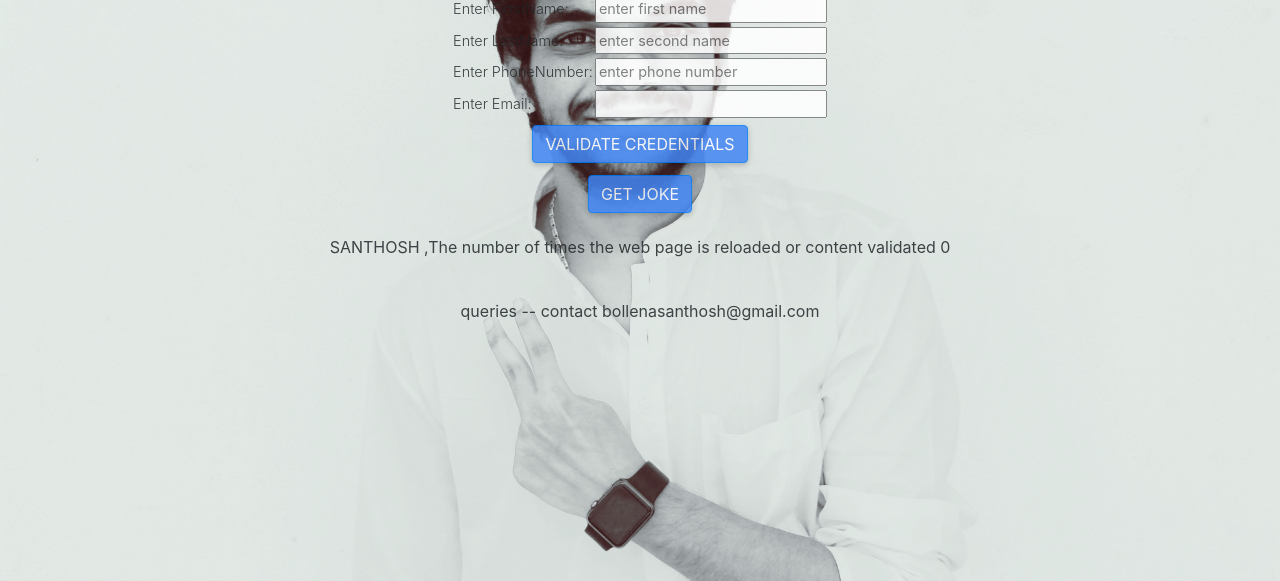
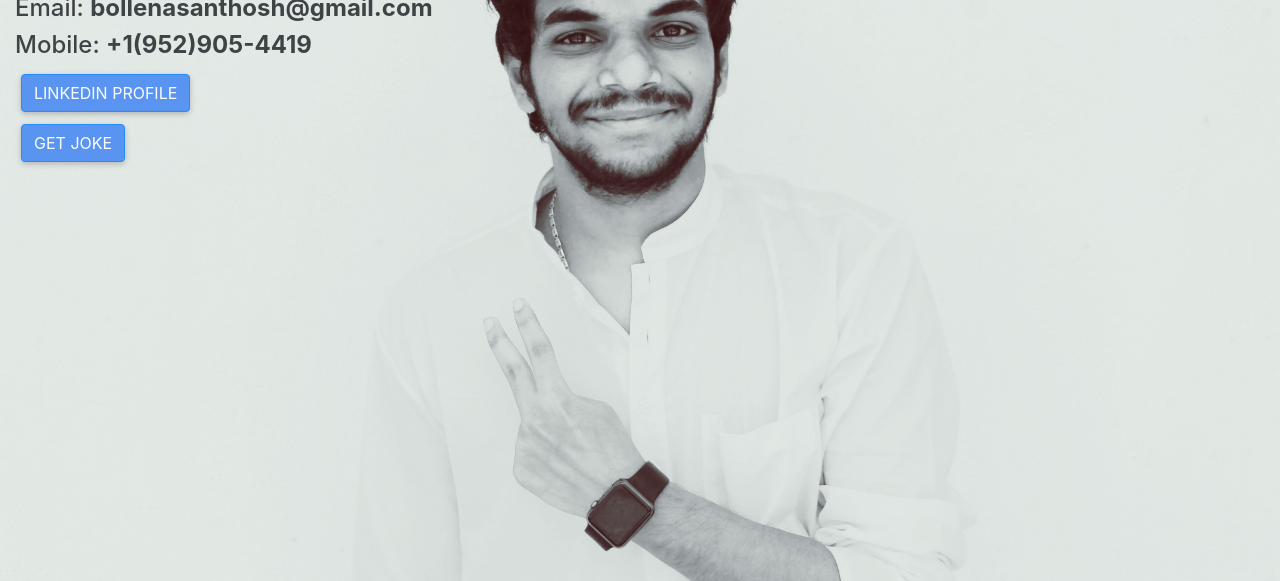
Before and after one commit to santhoshkumarbollena/static-user-interaction-page, a plain HTML site: page contact.html in a window 1280 px wide. Shown: the part 219-800 px from the top of the page. Drawn offline with nearby package versions, Linux system fonts and the light colour scheme.

Commit message:
Updated info

```diff
--- a/contact.html
+++ b/contact.html
@@ -20,7 +20,7 @@
 </head>
 <body class="bgimg" style="background-image: url(Images/Image.JPEG)">
         <nav class="navbar navbar-expand-md fixed-top bg-dark">
-                <a class="navbar-brand" href="index.html">Home Page</a>
+                <a class="navbar-brand" href="index.html">Profile</a>
                 <button class="navbar-toggler" type="button" data-toggle="collapse" data-target="#navbarCollapse" aria-controls="navbarCollapse"
                   aria-expanded="false" aria-label="Toggle navigation">
                   <span class="navbar-toggler-icon"></span>
@@ -33,9 +33,7 @@
                     <li class="nav-item">
                       <a class="nav-link" href="contact.html">Contact</a>
                     </li>
-                    <li class="nav-item">
-                      <a class="nav-link" href="Operation.html">Operations</a>
-                    </li>
+
                   </ul>
 
                 </div>
@@ -69,54 +67,19 @@
           </article> -->
 
     <div  id="coder3" class="container-fluid">
-        <table align="center">
-            <tr>
-                <td>Enter FirtstName:</td>
-                <td><input type="text" id="firstname" v-model="firstname" placeholder="enter first name" value=""></td>
+       <h4 align="left">Email:  <b>bollenasanthosh@gmail.com</b></h4>
+       <h4 align="left">Mobile:  <b>+1(952)905-4419</b></h4>
+       <div align="left">
+          <button  class="btn btn-primary"><a style="color :white" href="https://www.linkedin.com/in/santhosh-kumar-bollena-7a0a43169/" >LinkedIn Profile</a></button>
 
+        </div>
 
-            </tr>
-            <tr>
-                <td colspan="2" style="color: red"><span id="validateFirstName"></span></td>
-              </tr>
-            <tr>
-                    <td>Enter LastName:</td>
-                    <td><input type="text" id="lastname" v-model="lastname" placeholder="enter second name" value=""></td>
-
-            </tr>
-            <tr>
-                <td colspan="2" style="color: red"><span id="validateSecondName"></span></td>
-              </tr>
-            <tr>
-                    <td>Enter PhoneNumber:</td>
-                    <td><input type="text" id="phonenumber" v-model="phonenumber" placeholder="enter phone number" value=""></td>
-
-
-            </tr>
-            <tr>
-              <td colspan="2" style="color: red"><span id="validateNumber"></span></td>
-            </tr>
-            <tr>
-                    <td>Enter Email:</td>
-                    <td><input type="text" id="email" v-model="email"></td>
-            </tr>
-        </table>
-        <div align="center">
-            <button id="contactme" v-on:click="validate" class="btn btn-primary">Validate Credentials</button>
-        </div>
-        <div align="center">
+        <div align="left">
           <button id="getJokeButton" class="btn btn-primary">Get Joke</button>
           <p id="result"></p>
-          <p id="countNumber"></p>
+
         </div>
 
-      </div>
-      <div align="center">
-
-      </div>
-    <footer class="container-fluid" id="footer2">
-            <p align="center">queries -- contact bollenasanthosh@gmail.com</p>
-          </footer>
 
   <!-- get current Bootstrap Material Design styles from https://mdbootstrap.com/md-bootstrap-cdn/ -->
 
```
Also changed, not shown: index.html (+10 -13 lines).
